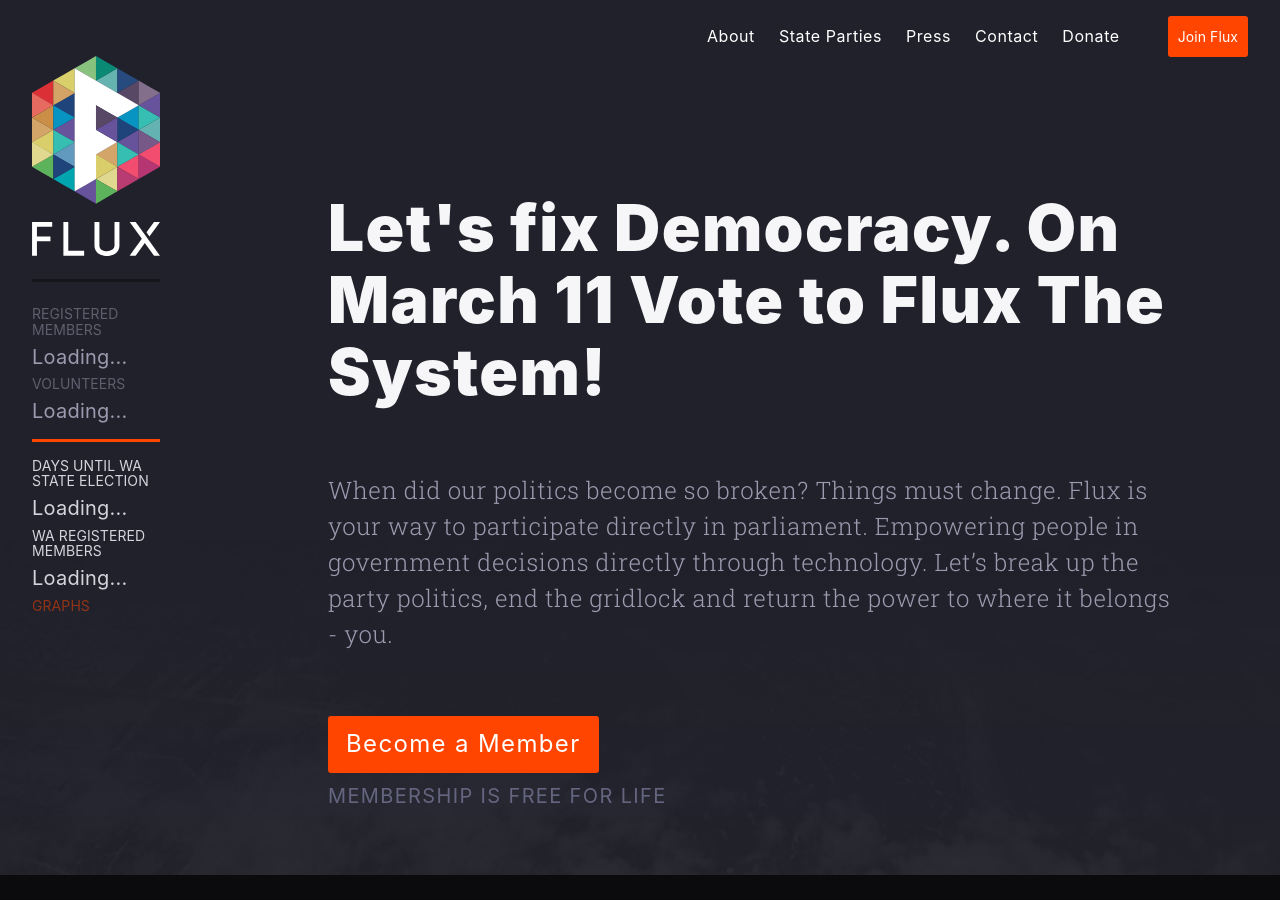
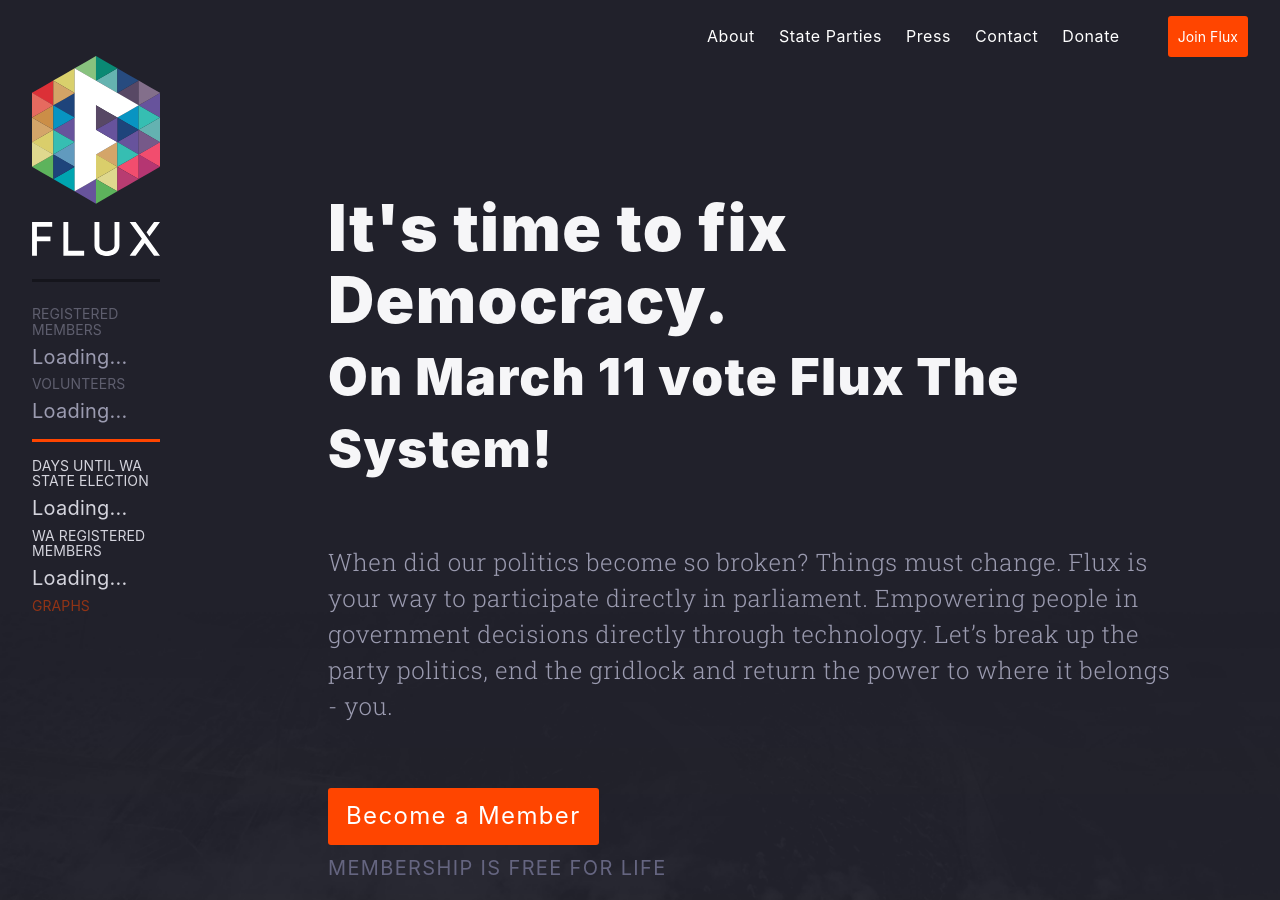
Before and after one commit to voteflux/flux-website-v2, a Jekyll site: the page built from index.html, in a window 1280 px wide and 900 px high. Built offline with Jekyll 4.4.1, drawn with Linux system fonts in a browser that asks for light colours.

Commit message:
Update hero text

```diff
--- a/index.html
+++ b/index.html
@@ -4,7 +4,7 @@
 video: true
 dark-theme: true
 home: true
-hero-title: "Let's fix Democracy. On March 11 Vote to Flux The System!"
+hero-title: "It's time to fix Democracy.<br><small>On March 11 vote Flux The System!</small>"
 hero-copy: 'When did our politics become so broken? Things must change. Flux is your
   way to participate directly in parliament. Empowering people in government decisions
   directly through technology. Let’s break up the party politics, end the gridlock
```
